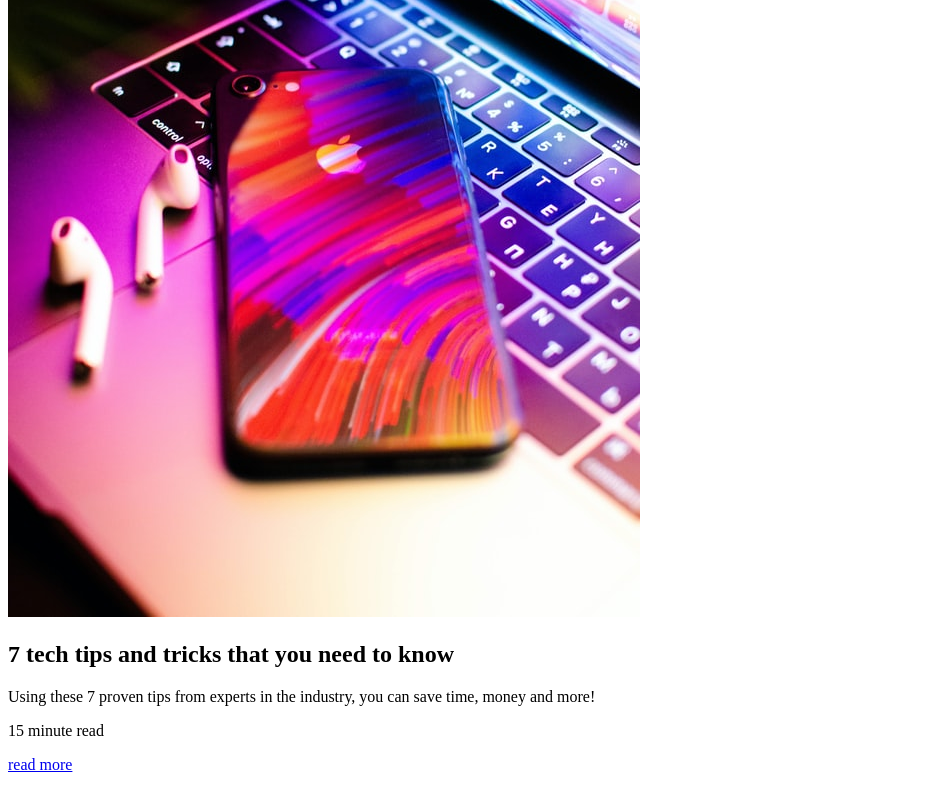
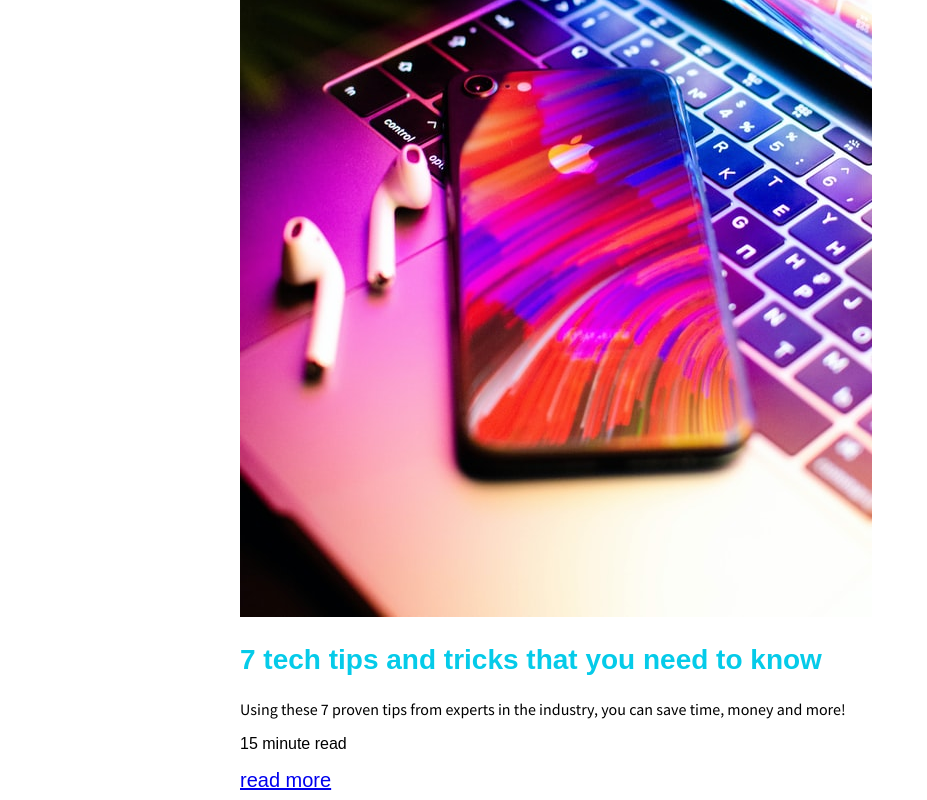
Before and after one commit to SolomanGarcia/tech-card, a plain HTML site: page index.html in a window 1280 px wide. Shown: the part 345-1145 px from the top of the page, without its empty margins (0-927 px from the left). Drawn offline with Linux system fonts and the light colour scheme; a web font is replaced by a local one.

Commit message:
add styling

```diff
--- a/css/style.css
+++ b/css/style.css
@@ -1 +1,27 @@
 body {}
+
+.card {
+  width: 90%;
+  margin: 0 auto;
+  max-width: 800px;
+}
+
+.card-title,
+.card-read-time,
+.card-btn {
+  font-family: "blinker", sans-serif;
+}
+
+.card-title {
+  color: #05cbe9;
+  font-size: 1.75rem;
+}
+
+.card-body {
+  font-size: 1rem;
+  font-family: 'Source Sans Pro', sans-serif;
+}
+
+.card-btn {
+  font-size: 1.25rem;
+}
```
